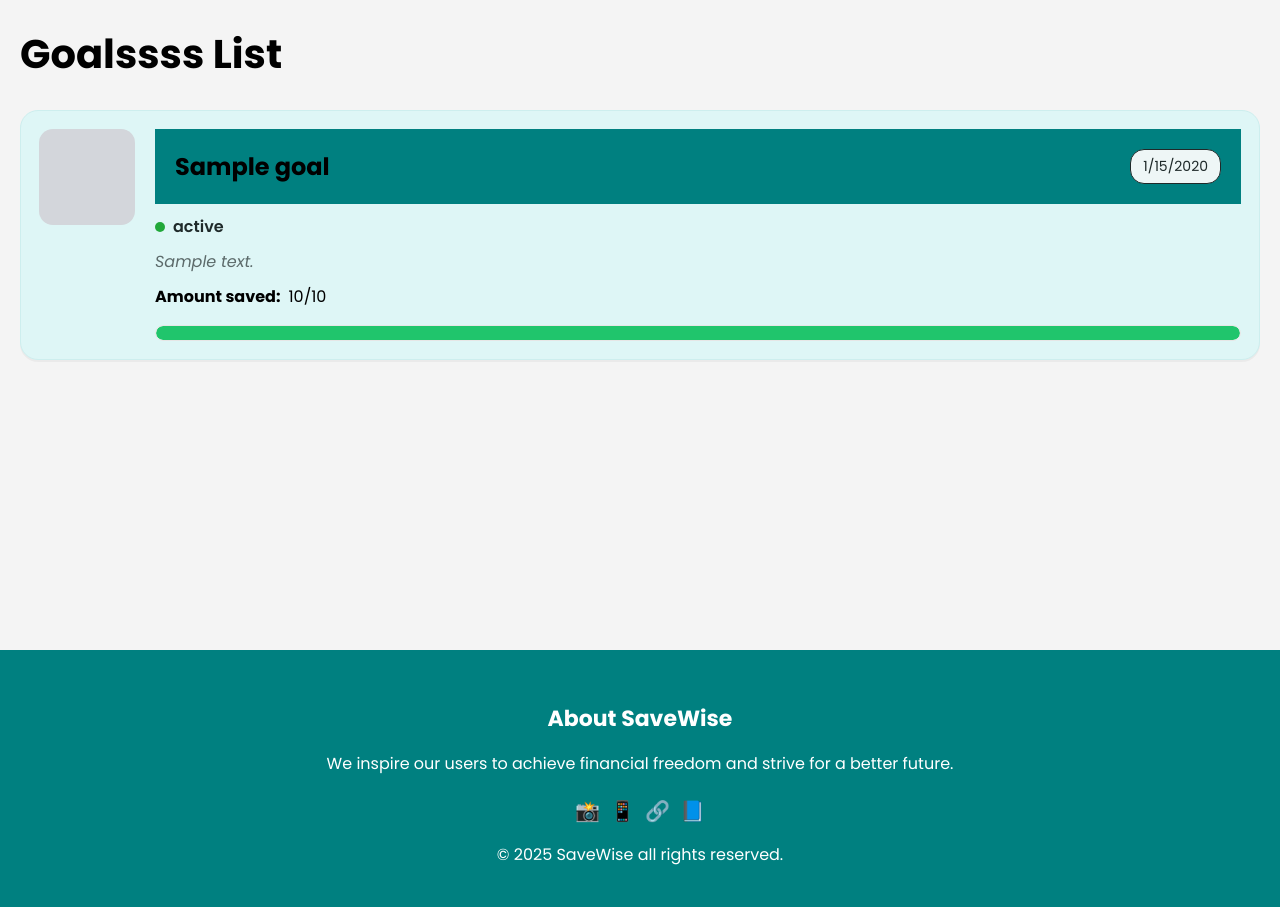
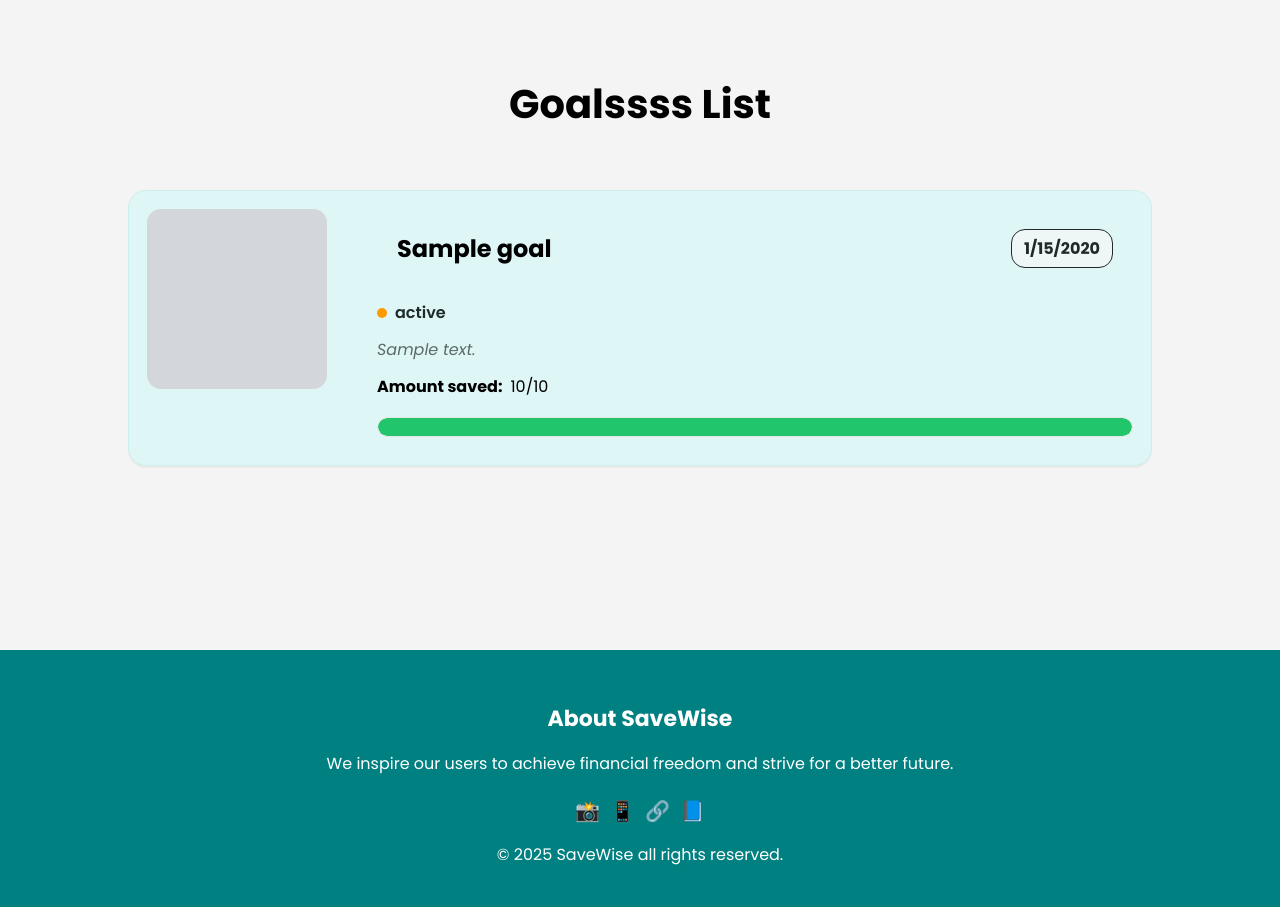
Before and after one commit to husainsaleh123/save_wise, a Django app: page /goals/ in a window 1280 px wide. Shown: the part 87-994 px from the top of the page. Run offline with Django 5.2, Linux system fonts and the light colour scheme; tables that the repository leaves empty hold one stand-in row (values such as "Sample post").

Commit message:
styled the goal-index.css and index.html, fixed an overflow error using z-index:1

```diff
--- a/main_app/static/css/goals/goal-index.css
+++ b/main_app/static/css/goals/goal-index.css
@@ -3,8 +3,9 @@
   padding: 24px 20px 10px;
 }
 .page-header h1 {
+  text-align: center;
   font-size: 40px;
-  margin: 0;
+  margin: 50px auto 10px;
 }
 
 /* Card grid */
@@ -12,47 +13,69 @@
   padding: 16px 20px 48px;
   display: grid;
   gap: 18px;
+  width: 80%;
+  margin: 20px auto;
 }
 
 /* Card */
 .goal-card {
   display: grid;
-  grid-template-columns: 96px 1fr;
-  gap: 20px;
-  background: #def6f6;              /* light teal like the ref */
+  grid-template-columns: 180px 1fr;  /* Image column adjusted */
+  gap: 50px;  /* Increased gap between image and content */
+  background: #def6f6;
   border: 1.5px solid #cdeeee;
   border-radius: 18px;
   padding: 18px;
   box-shadow: 0 2px 0 rgba(0,0,0,0.04);
+  overflow: hidden; /* Ensure content doesn't overflow */
+  z-index: -1;
+  margin-bottom: 12px;
 }
 
 /* Thumbnail (placeholder block) */
 .goal-thumb {
-  width: 96px;
-  height: 96px;
+  width: 180px;
+  height: 180px;
   border-radius: 14px;
-  background: #d3d6db;              /* neutral gray placeholder */
+  background: #d3d6db;
+  object-fit: cover;  /* Ensure the image is proportionally fitting */
+  margin-right: 15px;  /* Add a bit more gap between the image and text */
 }
 
+
 /* Right side */
-.goal-info { display: flex; flex-direction: column; gap: 10px; }
+.goal-info {
+  display: flex;
+  flex-direction: column;
+  gap: 12px;
+  flex-wrap: wrap;  /* Allow wrap to prevent overflow */
+  z-index: 0;
+}
 
 /* Top row: title + date chip */
 .goal-top {
   display: flex;
   align-items: center;
   justify-content: space-between;
-  gap: 12px;
+  gap: 15px;
+  background-color:#def6f6;
+  flex-wrap: wrap;  /* Allow wrap to prevent overflow */
+  z-index: 0;
 }
+
 .goal-title {
   font-size: 24px;
   margin: 0;
+  flex-grow: 1; /* Allow title to take up remaining space */
+  white-space: nowrap; /* Prevent text wrapping */
 }
+
 .date-chip {
-  font-size: 14px;
+  font-size: 16px;
   padding: 6px 12px;
   border: 1.6px solid #1f2a2a;
   border-radius: 14px;
+  font-weight: 700;
   background: #eef6f6;
   color: #1f2a2a;
   white-space: nowrap;
@@ -66,11 +89,12 @@
   color: #1f2a2a;
   font-weight: 600;
 }
+
 .goal-status .dot {
   width: 10px;
   height: 10px;
   border-radius: 50%;
-  background: #21a83a;              /* green dot */
+  background: #ff9900;              /* green dot */
 }
 .status-text { font-weight: 600; }
 
@@ -93,12 +117,13 @@
 /* Progress bar */
 .progress {
   position: relative;
-  height: 14px;
+  height: 18px;
   background: #ffffff;
   border-radius: 999px;
   border: 1px solid #e6e6e6;
   overflow: hidden;
   margin-top: 6px;
+  margin-bottom: 10px;
 }
 .progress-fill {
   height: 100%;
--- a/main_app/templates/base.html
+++ b/main_app/templates/base.html
@@ -23,7 +23,7 @@
   </div>
   <nav>
     <ul>
-      <li><a href="/goals">Home</a></li>
+      <li><a href="/home">Home</a></li>
       <li><a href="/goals">Goals</a></li>
       <li><a href="/transactions">Transactions</a></li>
       <li><a href="/accounts">Accounts</a></li>
--- a/main_app/templates/goals/index.html
+++ b/main_app/templates/goals/index.html
@@ -1,8 +1,7 @@
 {% extends 'base.html' %} {% load static %} {% block head %}
-<link
-  rel="stylesheet"
-  href="{% static 'css/goals/goal-index.css' %}"
-/>
+  {# ADDED: timestamp query to bust cache #}
+  {% now "U" as ts %}
+  <link rel="stylesheet" href="{% static 'css/goals/goal-index.css' %}">
 {% endblock %} {% block content %}
 
 
@@ -38,8 +37,8 @@
       </p>
 
       <div class="progress">
-        <div class="progress-fill" style="width: {{ goal.progress }}%;"></div>
-        <span class="progress-pill" style="left: calc({{ goal.progress }}% - 18px);">
+        <div class="progress-fill"></div>
+        <span class="progress-pill">
           {{ goal.progress }}%
         </span>
       </div>
```
Also changed, not shown: main_app/static/css/goals/goal-detail.css (deleted, +0 -219 lines).
